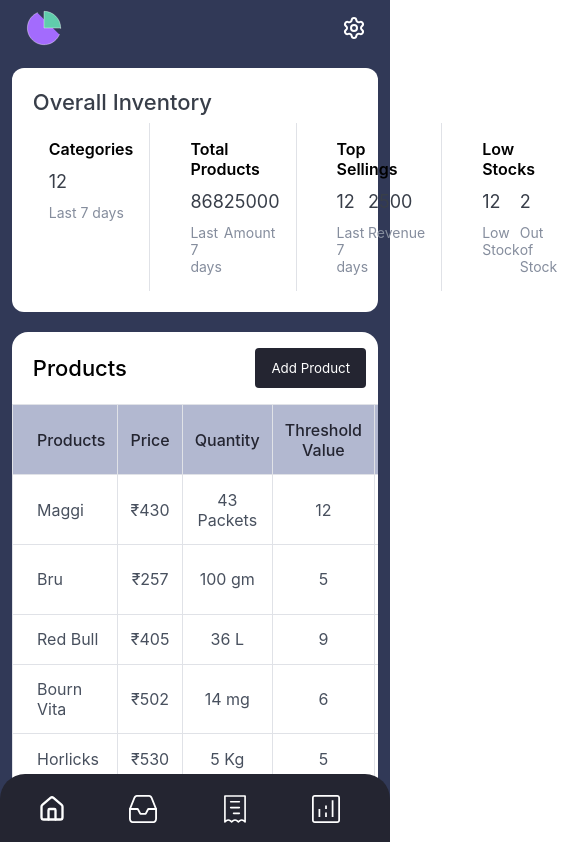
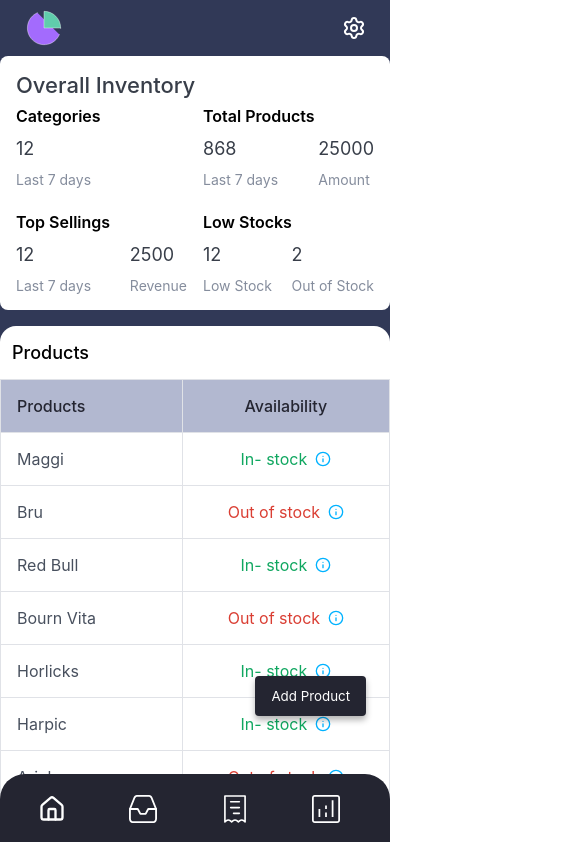
Before and after one commit to SMD-1/inventory-sales-management, a React (Vite) app: page /product in a window 390 px wide. Shown: the top 842 px of the page, 573 px wide, since content can reach past the window. Built offline with nearby package versions, Linux system fonts and the light colour scheme.

Commit message:
feat: Implement mobile responsiveness for the product page, and disable body scroll when modals are open.

```diff
--- a/src/pages/product/Product.jsx
+++ b/src/pages/product/Product.jsx
@@ -2,7 +2,7 @@
 import { useHeader } from "../../contexts/header-context";
 import { useNavigate } from "react-router-dom";
 import "./product.css";
-import { ChevronRight } from "lucide-react";
+import { ChevronRight, Info } from "lucide-react";
 
 const overallInventory = [
   {
@@ -140,6 +140,18 @@
     setTitle("Product");
   }, [setTitle]);
 
+  useEffect(() => {
+    if (isModalOpen || isCSVModalOpen) {
+      document.body.style.overflow = "hidden";
+    } else {
+      document.body.style.overflow = "";
+    }
+
+    return () => {
+      document.body.style.overflow = "";
+    };
+  }, [isModalOpen, isCSVModalOpen]);
+
   return (
     <div className="product">
       <div className="overall">
@@ -194,7 +206,10 @@
                           : "low-stock"
                     }
                   >
-                    {product.availability}
+                    <div className="availability-cell">
+                      <span>{product.availability === "In-stock" ? "In- stock" : product.availability}</span>
+                      <Info size={16} color="#00B2FF" />
+                    </div>
                   </td>
                 </tr>
               ))}
--- a/src/pages/product/product.css
+++ b/src/pages/product/product.css
@@ -355,3 +355,91 @@
 .next-btn:hover {
   background: #1c2738;
 }
+
+/* Mobile Responsiveness */
+.availability-cell {
+  display: flex;
+  align-items: center;
+  justify-content: flex-start;
+  gap: 0.5rem;
+}
+
+@media (max-width: 768px) {
+  .product {
+    padding: 0;
+    gap: 1rem;
+  }
+
+  .overall {
+    padding: 1rem;
+    border-radius: 0.5rem;
+  }
+
+  .overall-details {
+    grid-template-columns: repeat(2, 1fr);
+    gap: 1.5rem 1rem;
+  }
+
+  .details {
+    border: none;
+    padding: 0;
+  }
+
+  .product-header p {
+    font-size: 18px;
+    margin-left: 0;
+  }
+
+  .products-table th:nth-child(2),
+  .products-table td:nth-child(2),
+  .products-table th:nth-child(3),
+  .products-table td:nth-child(3),
+  .products-table th:nth-child(4),
+  .products-table td:nth-child(4),
+  .products-table th:nth-child(5),
+  .products-table td:nth-child(5) {
+    display: none;
+  }
+
+  .products-table th,
+  .products-table td {
+    padding: 1rem 0.5rem;
+  }
+
+  .products-table th:first-child,
+  .products-table td:first-child {
+    padding-left: 1rem;
+  }
+
+  .availability-cell {
+    justify-content: center;
+  }
+  .modal-overlay {
+    position: fixed;
+    inset: 0;
+    display: flex;
+    align-items: center;
+    justify-content: center;
+  }
+
+  .modal-content {
+    padding: 2rem;
+    max-height: 90vh;
+    overflow-y: auto;
+    width: min(90vw, 420px);
+  }
+
+  .csv-modal-content {
+    max-height: 90vh;
+    overflow-y: auto;
+    width: min(90vw, 500px);
+  }
+
+  .product-header button {
+    position: fixed;
+    bottom: 8rem;
+    right: 1.5rem;
+    z-index: 100;
+    box-shadow: 0 4px 6px rgba(0, 0, 0, 0.3);
+  }
+}
```
